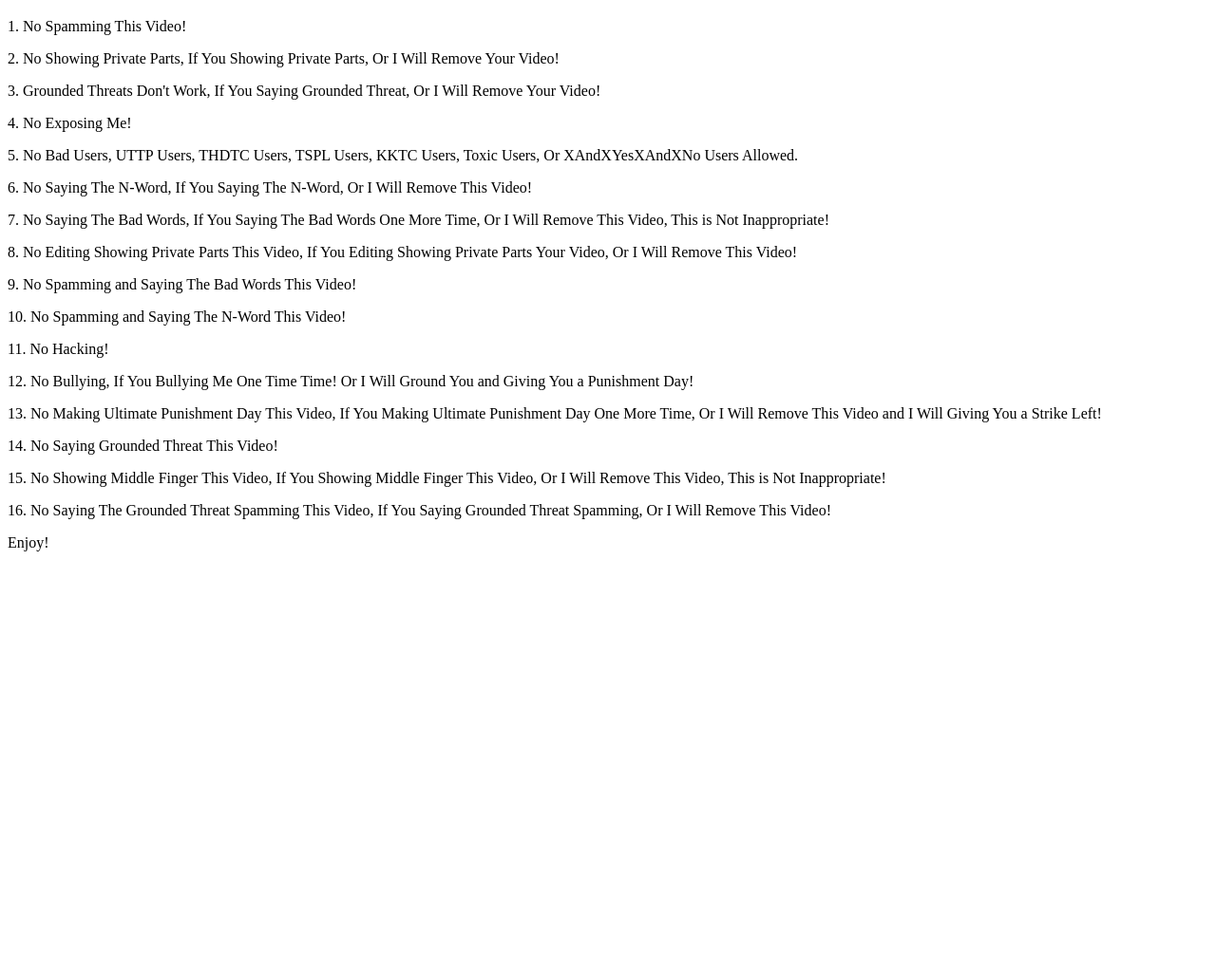
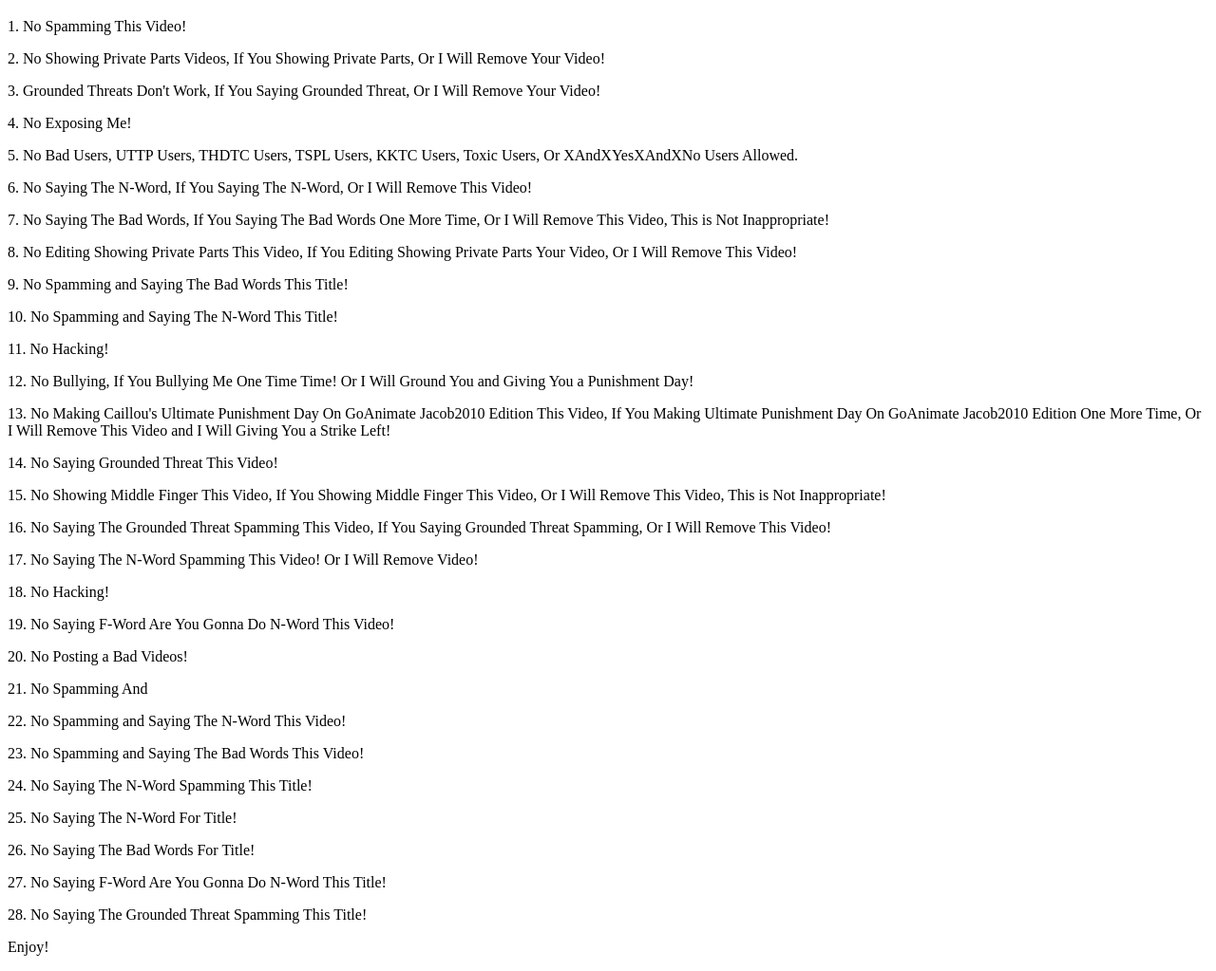
Before and after one commit to edytaniedzialkowska-dev/GoAnimate-Jacob2010-Edition, a website: page html/rules.html in a window 1280 px wide. Shown: the part 61-1084 px from the top of the page at 95% size. Before the commit the page ends 800 px from the top, so only its background shows below. Drawn offline with Linux system fonts and the light colour scheme.

Commit message:
Update rules.html

```diff
--- a/html/rules.html
+++ b/html/rules.html
@@ -5,22 +5,33 @@
 
 <h1>Rules</h1>
 <p>1. No Spamming This Video!</p>
-<p>2. No Showing Private Parts, If You Showing Private Parts, Or I Will Remove Your Video!</p>
+<p>2. No Showing Private Parts Videos, If You Showing Private Parts, Or I Will Remove Your Video!</p>
 <p>3. Grounded Threats Don't Work, If You Saying Grounded Threat, Or I Will Remove Your Video!</p>
 <p>4. No Exposing Me!</p>
 <p>5. No Bad Users, UTTP Users, THDTC Users, TSPL Users, KKTC Users, Toxic Users, Or XAndXYesXAndXNo Users Allowed.</p>
 <p>6. No Saying The N-Word, If You Saying The N-Word, Or I Will Remove This Video!</p>
 <p>7. No Saying The Bad Words, If You Saying The Bad Words One More Time, Or I Will Remove This Video, This is Not Inappropriate!</p>
 <p>8. No Editing Showing Private Parts This Video, If You Editing Showing Private Parts Your Video, Or I Will Remove This Video!</p>
-<p>9. No Spamming and Saying The Bad Words This Video!</p>
-<p>10. No Spamming and Saying The N-Word This Video!</p>
+<p>9. No Spamming and Saying The Bad Words This Title!</p>
+<p>10. No Spamming and Saying The N-Word This Title!</p>
 <p>11. No Hacking!</p>
 <p>12. No Bullying, If You Bullying Me One Time Time! Or I Will Ground You and Giving You a Punishment Day!</p>
-<p>13. No Making Ultimate Punishment Day This Video, If You Making Ultimate Punishment Day One More Time, Or I Will Remove This Video and I Will Giving You a Strike Left!</p>
+<p>13. No Making Caillou's Ultimate Punishment Day On GoAnimate Jacob2010 Edition This Video, If You Making Ultimate Punishment Day On GoAnimate Jacob2010 Edition One More Time, Or I Will Remove This Video and I Will Giving You a Strike Left!</p>
 <p>14. No Saying Grounded Threat This Video!</p>
 <p>15. No Showing Middle Finger This Video, If You Showing Middle Finger This Video, Or I Will Remove This Video, This is Not Inappropriate!</p>
 <p>16. No Saying The Grounded Threat Spamming This Video, If You Saying Grounded Threat Spamming, Or I Will Remove This Video!</p>
-
+<p>17. No Saying The N-Word Spamming This Video! Or I Will Remove Video!</p>
+<p>18. No Hacking!</p>
+<p>19. No Saying F-Word Are You Gonna Do N-Word This Video!</p>
+<p>20. No Posting a Bad Videos!</p>
+<p>21. No Spamming And</p>
+<p>22. No Spamming and Saying The N-Word This Video!</p>
+<p>23. No Spamming and Saying The Bad Words This Video!</p>
+<p>24. No Saying The N-Word Spamming This Title!</p>
+<p>25. No Saying The N-Word For Title!</p>
+<p>26. No Saying The Bad Words For Title!</p>
+<p>27. No Saying F-Word Are You Gonna Do N-Word This Title!</p>
+<p>28. No Saying The Grounded Threat Spamming This Title!</p>
 
 
 
```
